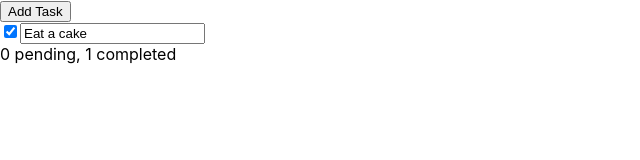
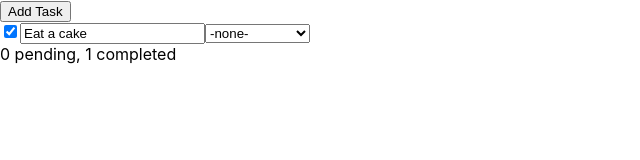
Before and after one commit to miwara/mst-todo, a React (Create React App) app: page / in a window 1280 px wide. Shown: the top 160 px of the page, without its empty margins (0-640 px from the left). Built offline with nearby package versions, Linux system fonts and the light colour scheme.

Commit message:
ユーザを指定できるように

```diff
--- a/src/index.js
+++ b/src/index.js
@@ -11,20 +11,28 @@ const randomId = () => Math.floor(Math.random() * 1000).toString(36);
 
 const Todo = types.model({
   name: types.optional(types.string, ""),
-  done: types.optional(types.boolean, false)
+  done: types.optional(types.boolean, false),
+  user: types.maybe(types.reference(types.late(() => User)))
 }).actions(self => {
   function setName(newName) {
     self.name = newName;
   }
-
+  function setUser(user) {
+    if (user === "") {
+      self.user = null;
+    } else {
+      self.user = user;
+    }
+  }
   function toggle() {
     self.done = !self.done;
   }
 
-  return { setName, toggle }
+  return { setName, setUser, toggle }
 });
 
 const User = types.model({
+  id: types.identifier,
   name: types.optional(types.string, ""),
 });
 
@@ -42,7 +50,7 @@ const User = types.model({
 
 const RootStore = types.model({
   users: types.map(User),
-  todos: types.optional(types.map(Todo), {})
+  todos: types.map(Todo),
 }).views(self => ({
   get pendingCount() {
     return values(self.todos).filter(todo => !todo.done).length
@@ -62,7 +70,20 @@ const RootStore = types.model({
 });
 
 const store = RootStore.create({
-  users: {},
+  users: {
+    "1": {
+      id: "1",
+      name: "mweststrate"
+    },
+    "2": {
+      id: "2",
+      name: "mattiamanzati"
+    },
+    "3": {
+      id: "3",
+      name: "johndoe"
+    }
+  },
   todos: {
     "1": {
       name: "Eat a cake",
@@ -70,6 +91,18 @@ const store = RootStore.create({
     }
   }
 });
+
+const UserPickerView = observer(props => (
+  <select
+  value={props.user ? props.user.id : ""}
+  onChange={e => props.onChange(e.target.value)}
+  >
+    <option value="">-none-</option>
+    {values(props.store.users).map(user => (
+      <option value={user.id}>{user.name}</option>
+    ))}
+  </select>
+));
 
 const TodoView = observer(props => (
   <div>
@@ -82,6 +115,11 @@ const TodoView = observer(props => (
     type="text"
     value={props.todo.name}
     onChange={e => props.todo.setName(e.target.value)}
+    />
+    <UserPickerView
+    user={props.todo.user}
+    store={props.store}
+    onChange={userId => props.todo.setUser(userId)}
     />
   </div>
 ));
@@ -98,7 +136,7 @@ const AppView = observer(props => (
       Add Task
     </button>
     {values(props.store.todos).map(todo => (
-      <TodoView todo={todo} />
+      <TodoView store={props.store} todo={todo} />
     ))}
     <TodoCounterView store={props.store} />
   </div>
```
